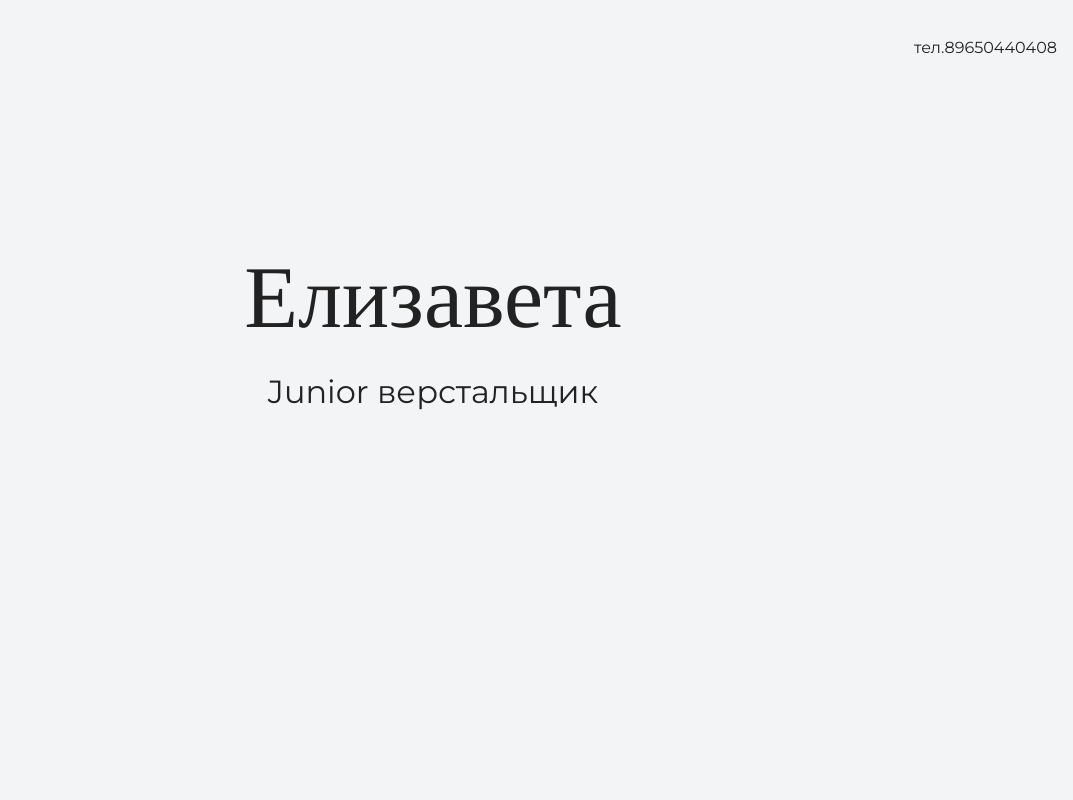
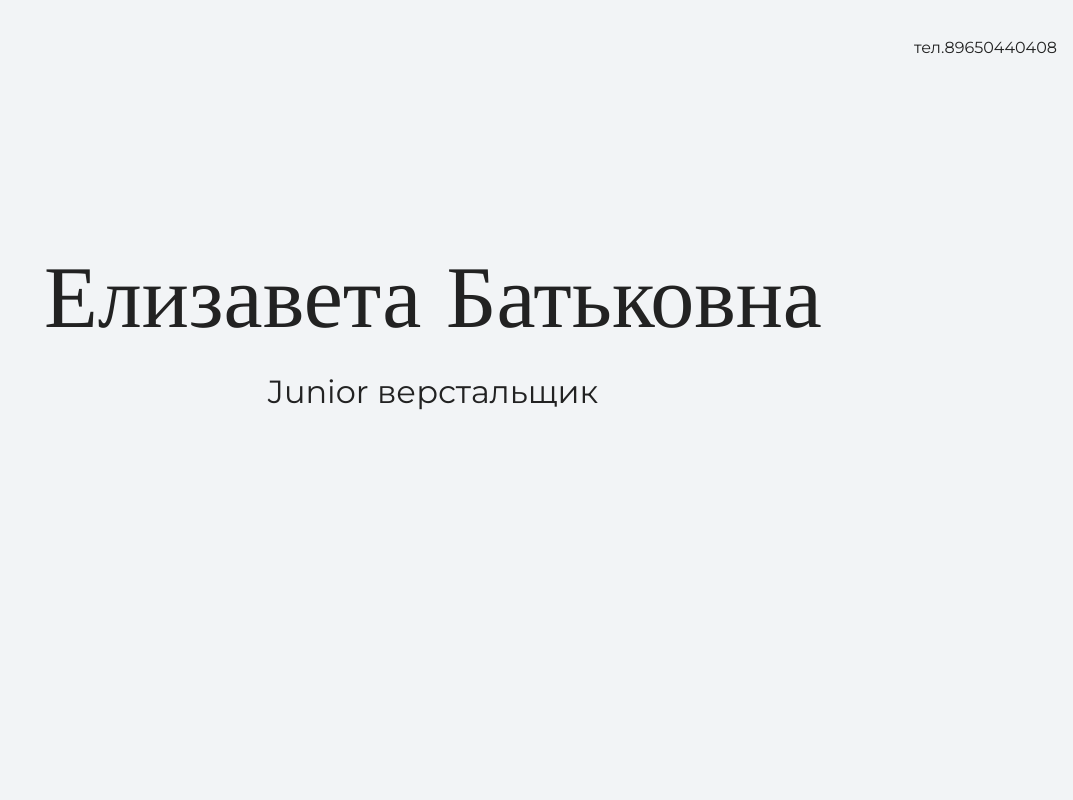
Before and after one commit to Barmanas/my-site, a plain HTML site: page index.html in a window 1280 px wide. Shown: the top 800 px of the page, without its empty margins (207-1280 px from the left). Drawn offline with nearby package versions, Linux system fonts and the light colour scheme.

Commit message:
меняет текст на главной странице

```diff
--- a/index.html
+++ b/index.html
@@ -16,7 +16,7 @@
 
     <section class="hero-image">
       <div class="container">
-      <h1 class="heading">Елизавета</h1>
+      <h1 class="heading">Елизавета Батьковна</h1>
       <p>Junior верстальщик</p>
     </div>
     </section>
```
